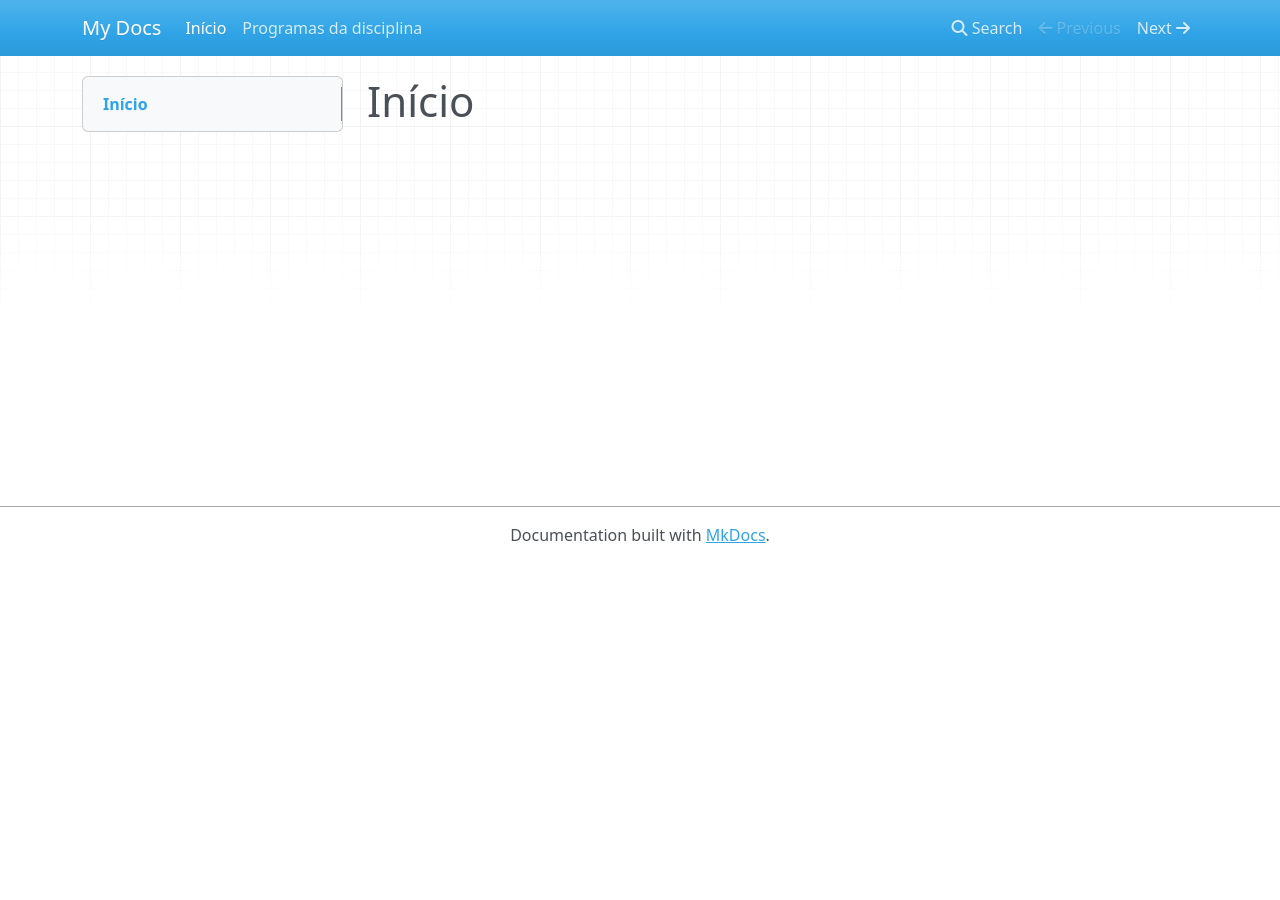
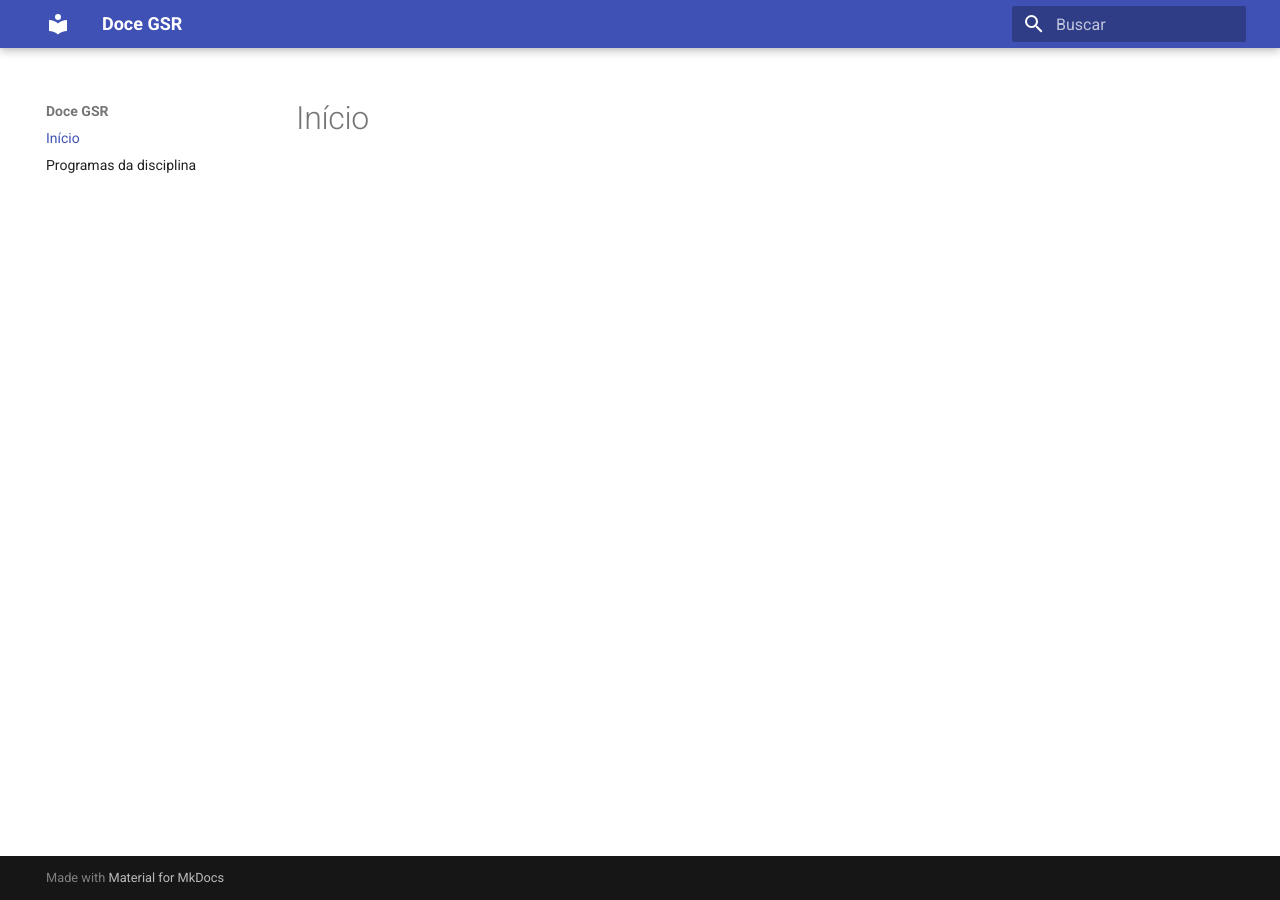
Before and after one commit to tcandido-pixel/doce-gsr, an MkDocs documentation site: the page built from docs/index.md, in a window 1280 px wide. Built offline with MkDocs 1.6.1 and Material for MkDocs 9.7.7, drawn with Linux system fonts in a browser that asks for light colours; nearby versions of some CDN libraries.

Commit message:
MENSAGEM

```diff
--- /dev/null
+++ b/main.py
@@ -0,0 +1,6 @@
+def main():
+    print("Hello from doce-gsr!")
+
+
+if __name__ == "__main__":
+    main()
--- a/mkdocs.yml
+++ b/mkdocs.yml
@@ -1 +1,7 @@
-site_name: My Docs
+site_name: Doce GSR
+site_autor: José Cândido
+site_url: https://github.com/tcandido-pixel
+
+theme:
+  name: material
+  language: pt
```
Also changed, not shown: pyproject.toml (added, +10 -0 lines), 2 other files.
